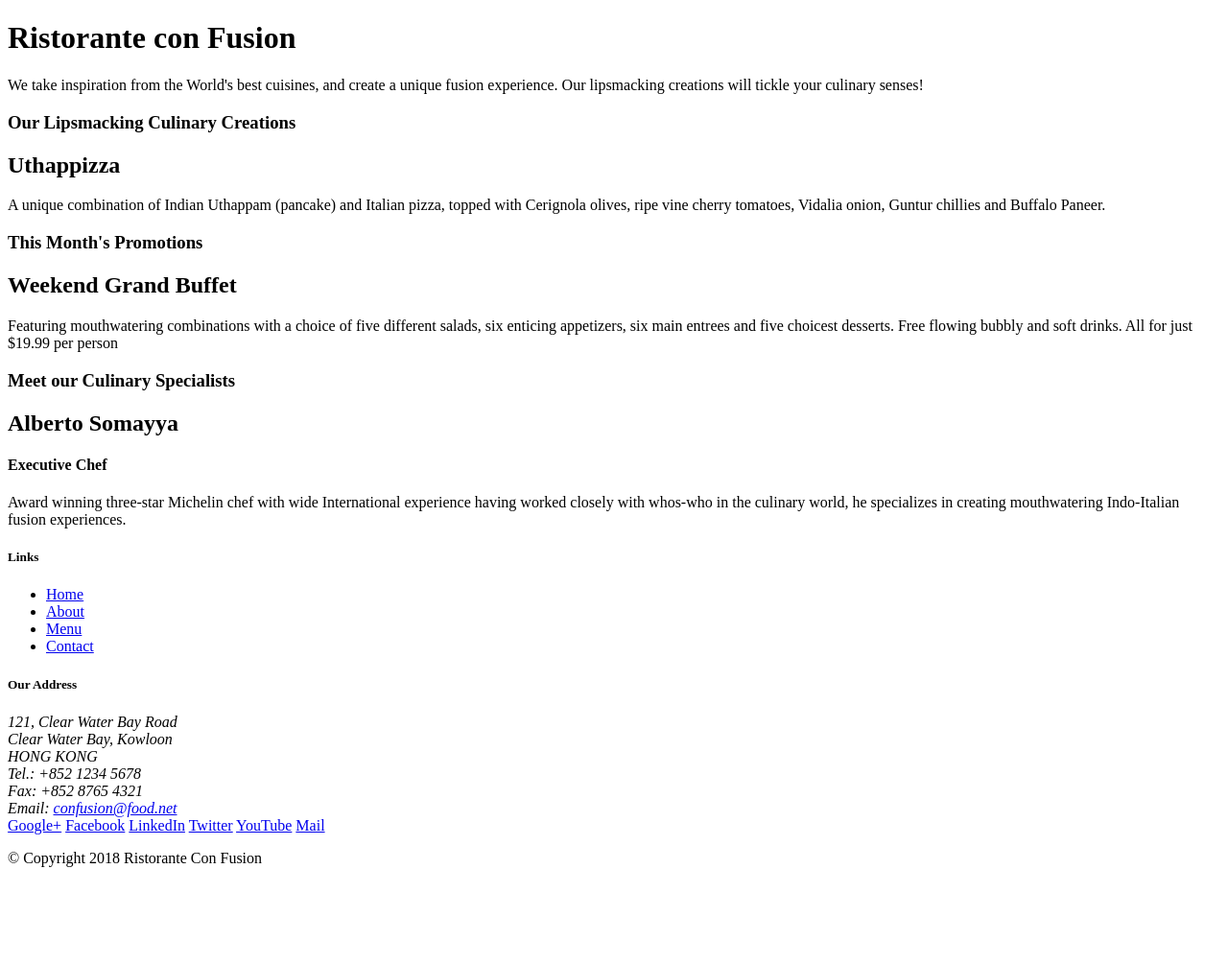
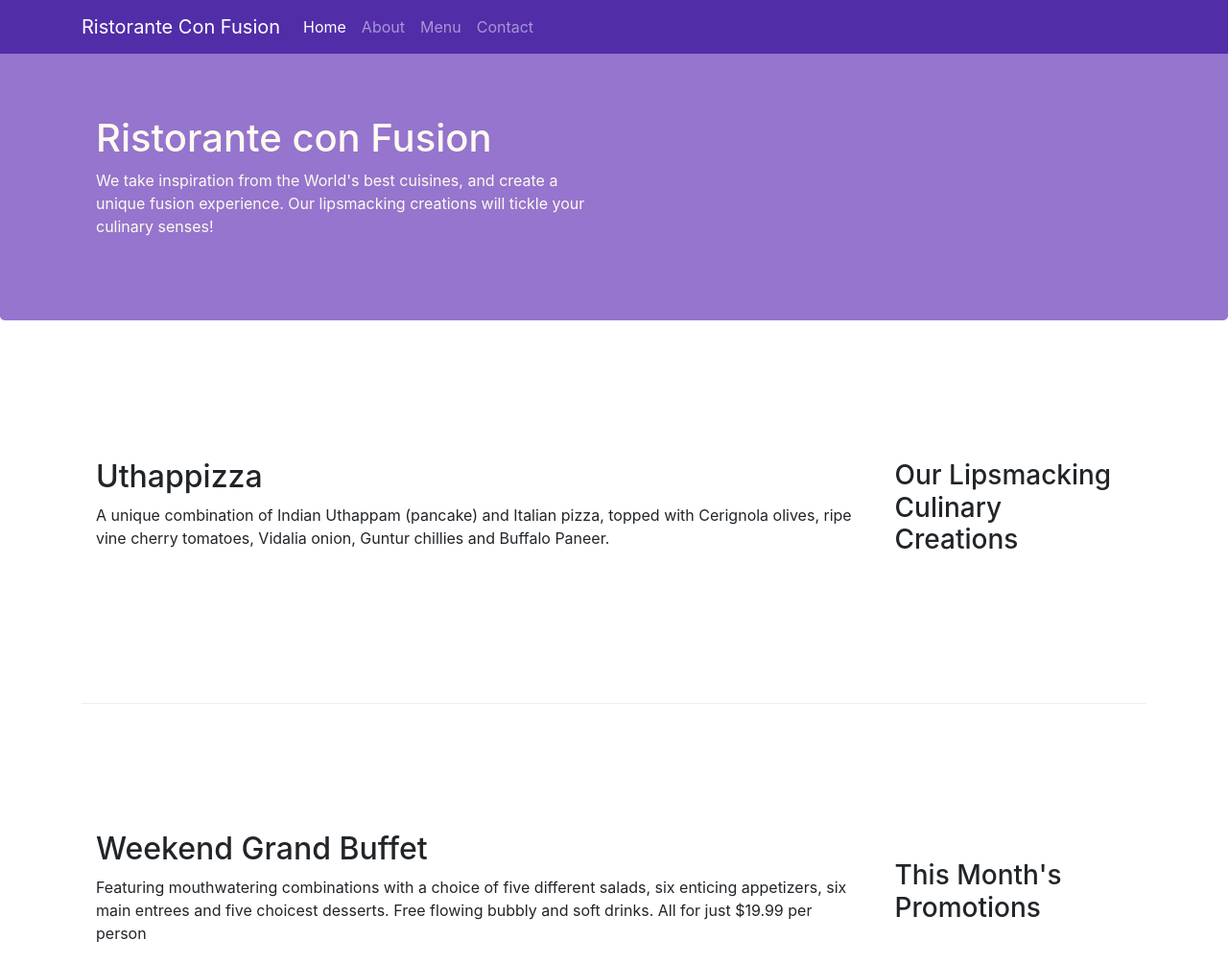
Before and after one commit to josuegladiator/confusion, a website: page index.html in a window 1280 px wide. Shown: the top 1004 px of the page at 96% size. Before the commit the page ends 920 px from the top, so only its background shows below. Drawn offline with nearby package versions, Linux system fonts and the light colour scheme.

Commit message:
task1 end

```diff
--- /dev/null
+++ b/css/styles.css
@@ -0,0 +1,39 @@
+body{
+    padding:50px 0px 0px 0px;
+    z-index:0;
+}
+
+.navbar-dark {
+     background-color: #512DA8;
+}
+
+.row-header{
+    margin:0px auto;
+    padding: 0px;
+}
+.row-content {
+    margin:0px auto;
+    padding: 50px 0px 50px 0px;
+    border-bottom: 1px ridge;
+    min-height:400px;
+}
+
+.footer{
+    background-color: #D1C4E9;
+    margin:0px auto;
+    padding: 20px 0px 20px 0px;
+}
+
+.jumbotron {
+    padding:70px 30px 70px 30px;
+    margin:0px auto;
+    background: #9575CD ;
+    color:floralwhite;
+}
+
+
+address{
+    font-size:80%;
+    margin:0px;
+    color:#0f0f0f;
+}
--- a/index.html
+++ b/index.html
@@ -2,71 +2,96 @@
 <html lang="en">
 
 <head>
+      <!-- Required meta tags always come first -->
+    <meta charset="utf-8">
+    <meta name="viewport" content="width=device-width, initial-scale=1, shrink-to-fit=no">
+    <meta http-equiv="x-ua-compatible" content="ie=edge">
+
+    <!-- Bootstrap CSS -->
+    <link rel="stylesheet" href="node_modules/bootstrap/dist/css/bootstrap.min.css">
+    <link rel="stylesheet" type="text/css" href="css/styles.css">
     <title>Ristorante Con Fusion</title>
 </head>
 
 <body>
+        <nav class="navbar navbar-dark navbar-expand-sm  fixed-top">
+        <div class="container">
+             <button class="navbar-toggler" type="button" data-toggle="collapse" data-target="#Navbar">
+                <span class="navbar-toggler-icon"></span>
+            </button>
+           <a class="navbar-brand" href="#">Ristorante Con Fusion</a>
+           <div class="collapse navbar-collapse" id="Navbar">
+                 <ul class="navbar-nav mr-auto">
+                    <li class="nav-item active"><a class="nav-link" href="#">Home</a></li>
+                    <li class="nav-item"><a class="nav-link" href="./aboutus.html">About</a></li>
+                    <li class="nav-item"><a class="nav-link" href="#">Menu</a></li>
+                    <li class="nav-item"><a class="nav-link" href="#">Contact</a></li>
+                </ul>
+            </div>
 
-    <header>
-        <div>
-            <div>
-                <div>
+        </div>
+    </nav>
+
+    <header class="jumbotron">
+        <div class="container">
+            <div class="row row-header">
+                <div class="col-12 col-sm-6">
                     <h1>Ristorante con Fusion</h1>
                     <p>We take inspiration from the World's best cuisines, and create a unique fusion experience. Our lipsmacking creations will tickle your culinary senses!</p>
                 </div>
-                <div>
+                <div class="col-12 col-sm">
                 </div>
             </div>
         </div>
     </header>
 
-    <div>
-        <div>
-            <div>
+    <div class="container" >
+        <div class="row row-content align-items-center">
+            <div class="col-12 col-sm-4 order-sm-last col-md-3">
                 <h3>Our Lipsmacking Culinary Creations</h3>
             </div>
-            <div>
+            <div class="col col-sm order-sm-first col-md">
                 <h2>Uthappizza</h2>
-                <p>A unique combination of Indian Uthappam (pancake) and Italian pizza, topped with Cerignola olives, ripe vine cherry tomatoes, Vidalia onion, Guntur chillies and Buffalo Paneer.</p>
+                <p class="d-none d-sm-block">A unique combination of Indian Uthappam (pancake) and Italian pizza, topped with Cerignola olives, ripe vine cherry tomatoes, Vidalia onion, Guntur chillies and Buffalo Paneer.</p>
             </div>
         </div>
 
 
-        <div>
-            <div>
+        <div class="row row-content align-items-center">
+            <div class="col-12 col-sm-4 order-sm-last col-md-3">
                 <h3>This Month's Promotions</h3>
             </div>
-            <div>
+            <div class="col col-sm order-sm-first col-md">
                 <h2>Weekend Grand Buffet</h2>
-                <p>Featuring mouthwatering combinations with a choice of five different salads, six enticing appetizers, six main entrees and five choicest desserts. Free flowing bubbly and soft drinks. All for just $19.99 per person </p>
+                <p class="d-none d-sm-block">Featuring mouthwatering combinations with a choice of five different salads, six enticing appetizers, six main entrees and five choicest desserts. Free flowing bubbly and soft drinks. All for just $19.99 per person </p>
             </div>
         </div>
 
-        <div>
-            <div>
+        <div class="row row-content align-items-center">
+            <div class="col-12 col-sm-4 order-sm-last col-md-3">
                 <h3>Meet our Culinary Specialists</h3>
             </div>
-            <div>
+            <div class="col col-sm order-sm-first col-md">
                 <h2>Alberto Somayya</h2>
                 <h4>Executive Chef</h4>
-                <p>Award winning three-star Michelin chef with wide International experience having worked closely with whos-who in the culinary world, he specializes in creating mouthwatering Indo-Italian fusion experiences. </p>
+                <p class="d-none d-sm-block">Award winning three-star Michelin chef with wide International experience having worked closely with whos-who in the culinary world, he specializes in creating mouthwatering Indo-Italian fusion experiences. </p>
             </div>
         </div>
     </div>
 
-    <footer>
-        <div>
-            <div>
-                <div>
+    <footer class="footer">
+        <div class="container">
+            <div class="row">
+                <div class="col-4 offset-1 col-sm-2">
                     <h5>Links</h5>
-                    <ul>
+                    <ul class="list-unstyled">
                         <li><a href="#">Home</a></li>
                         <li><a href="#">About</a></li>
                         <li><a href="#">Menu</a></li>
                         <li><a href="#">Contact</a></li>
                     </ul>
                 </div>
-                <div>
+                <div class="col-7 col-sm-5">
                     <h5>Our Address</h5>
                     <address>
 		              121, Clear Water Bay Road<br>
@@ -77,8 +102,8 @@
 		              Email: <a href="mailto:confusion@food.net">confusion@food.net</a>
 		           </address>
                 </div>
-                <div>
-                    <div>
+                <div class="col-12 col-sm-4 align-self-center">
+                    <div class="text-center">
                         <a href="http://google.com/+">Google+</a>
                         <a href="http://www.facebook.com/profile.php?id=">Facebook</a>
                         <a href="http://www.linkedin.com/in/">LinkedIn</a>
@@ -88,13 +113,18 @@
                     </div>
                 </div>
            </div>
-           <div>
+           <div class="row justify-content-center">
+           <div class="col-auto">
                 <div>
                     <p>© Copyright 2018 Ristorante Con Fusion</p>
                 </div>
            </div>
         </div>
     </footer>
+      <!-- jQuery first, then Popper.js, then Bootstrap JS. -->
+    <script src="node_modules/jquery/dist/jquery.slim.min.js"></script>
+    <script src="node_modules/popper.js/dist/umd/popper.min.js"></script>
+    <script src="node_modules/bootstrap/dist/js/bootstrap.min.js"></script>
 
 </body>
 
--- a/package.json
+++ b/package.json
@@ -12,5 +12,10 @@
   "license": "ISC",
   "devDependencies": {
     "lite-server": "^2.3.0"
+  },
+  "dependencies": {
+    "bootstrap": "^4.0.0",
+    "jquery": "^3.3.1",
+    "popper.js": "^1.12.9"
   }
 }
```
Also changed, not shown: aboutus.html (added, +135 -0 lines), 1 other file.
